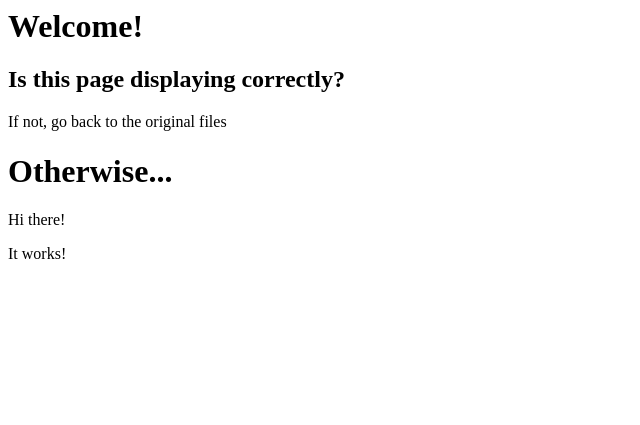
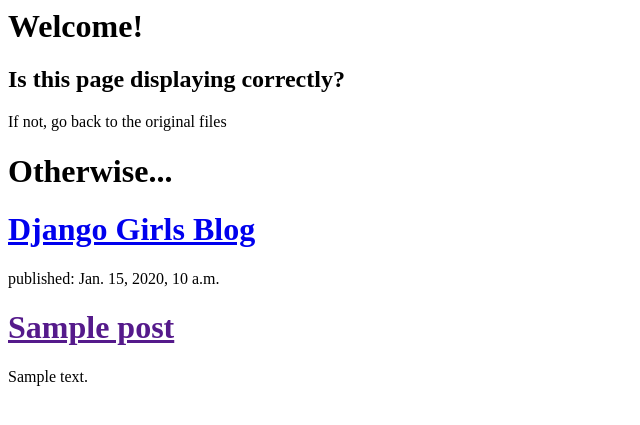
Before and after one commit to BeckaL/my-first-blog, a Django app: template blog/templates/blog/post_list.html in a window 1280 px wide. Shown: the top 425 px of the page, without its empty margins (0-640 px from the left). Run offline with Django 3.2, Linux system fonts and the light colour scheme; the template is opened without the code that fills it: values that come from a table or form of the project are taken from there, others are empty; tables that the repository leaves empty hold one stand-in row (values such as "Sample post").

Commit message:
Modified templates to display posts from database.

```diff
--- a/blog/templates/blog/post_list.html
+++ b/blog/templates/blog/post_list.html
@@ -11,9 +11,15 @@
     </div>
     <div>
         <h1>Otherwise...</h1>
-    <body>
-        <p>Hi there!</p>
-        <p>It works!</p>
+        <h1><a href="/">Django Girls Blog</a></h1>
+    </div>
+    {% for post in posts %}
+        <div>
+            <p>published: {{ post.published_date }}</p>
+            <h1><a href="">{{ post.title }}</a></h1>
+            <p>{{ post.text|linebreaksbr }}</p>
+        </div>
+        {% endfor %}
     </body>
     </div>
 </html>
--- a/blog/views.py
+++ b/blog/views.py
@@ -1,6 +1,10 @@
 from django.shortcuts import render
+from django.utils import timezone
+from .models import Post
+
 
 def post_list(request):
-    return render(request, 'blog/post_list.html', {})
+    posts = Post.objects.filter(published_date__lte=timezone.now()).order_by('published_date')
+    return render(request, 'blog/post_list.html', {'posts': posts})
 
 # Create your views here.
```
